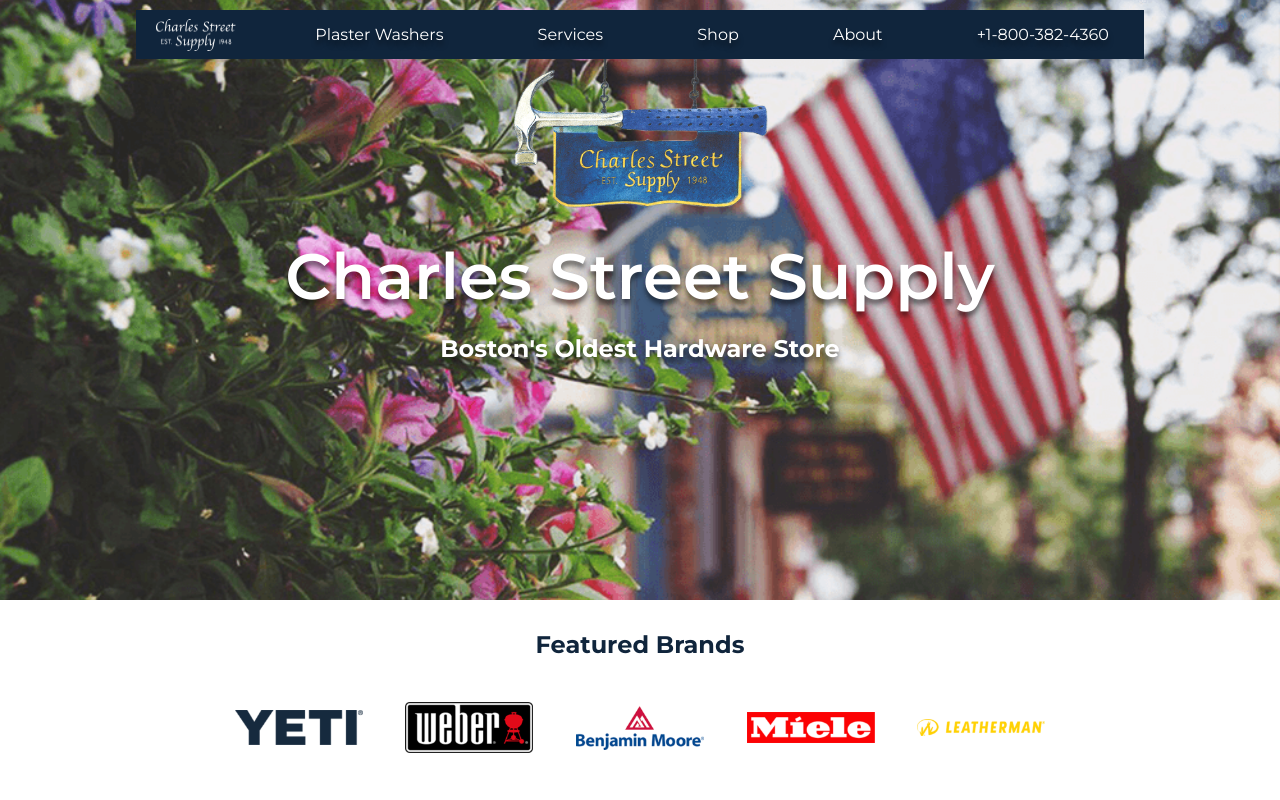
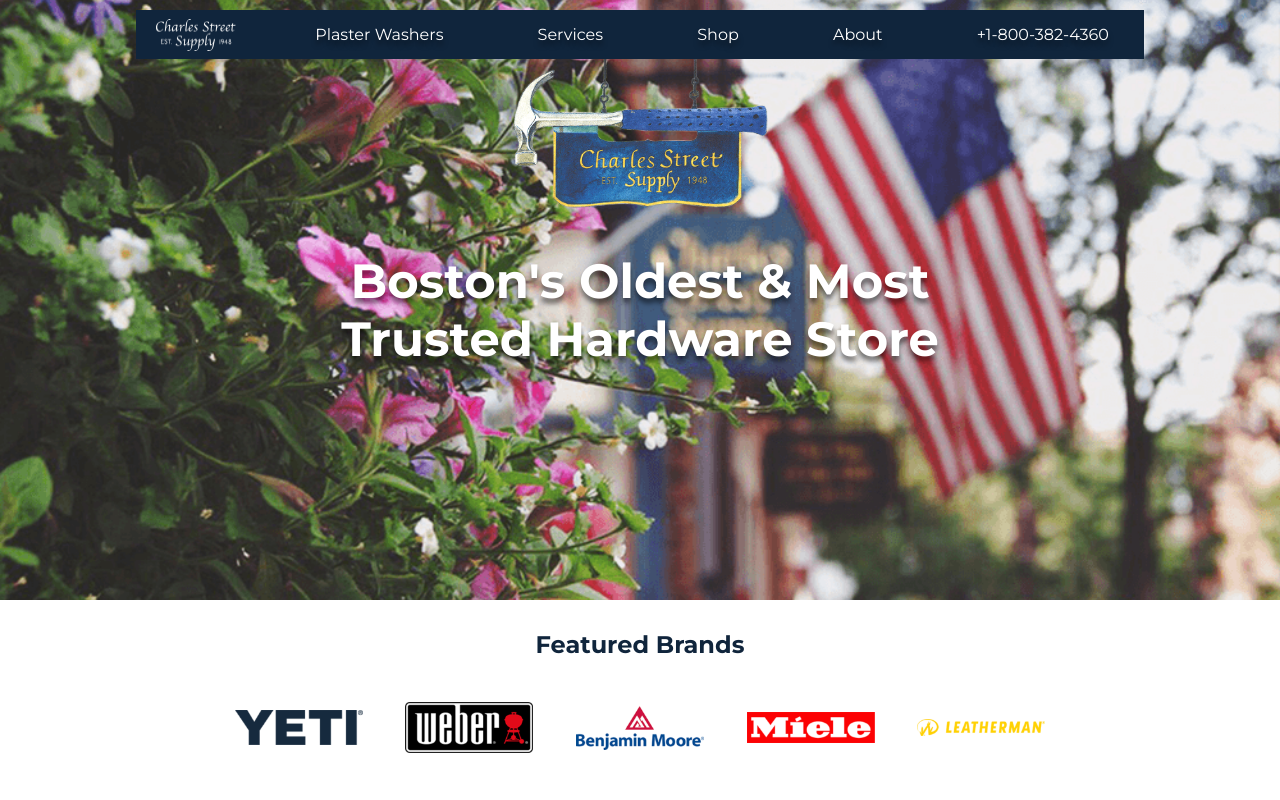
Before and after one commit to mak-kelly/css, a React (Vite) app: page / in a window 1280 px wide. Shown: the top 800 px of the page. Built offline with nearby package versions, Linux system fonts and the light colour scheme.

Commit message:
changed homepage hero

```diff
--- a/src/components/Home.jsx
+++ b/src/components/Home.jsx
@@ -11,7 +11,8 @@
         <div className="header-text-container">
           <h1 className="header-text" id="home-header-text">Charles Street Supply</h1>
           <br />
-          <h1 id="home-header-text-2">Boston&apos;s Oldest Hardware Store</h1>
+          <h1 id="home-header-text-2">Boston&apos;s Oldest &amp; Most</h1>
+          <h1 id="home-header-text-2">Trusted Hardware Store</h1>
         </div>
       </section>
       <section id="featured-brands">
--- a/src/style.scss
+++ b/src/style.scss
@@ -162,11 +162,13 @@
 #home-header-text {
   position: relative;
   color: white;
+  display: none;
 }
 
 #home-header-text-2 {
   color: white;
   position: relative;
+  font-size: 3rem;
   text-shadow: 0px 5px 5px rgba(0, 0, 0, 0.5);
 }
 
```
